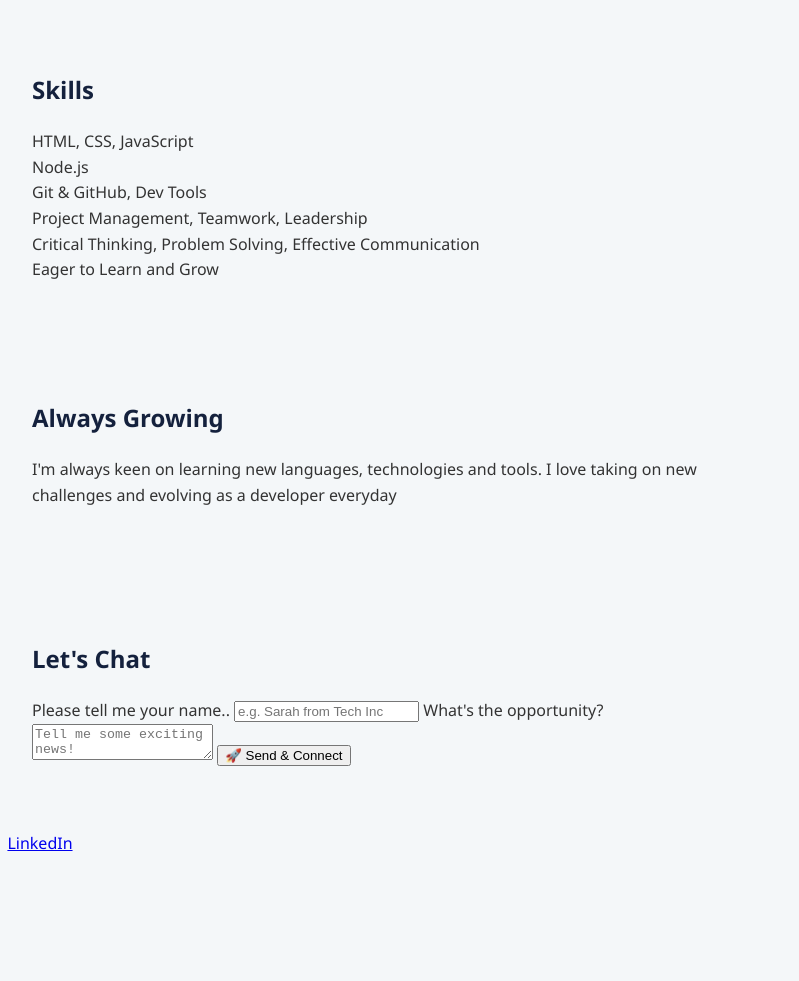
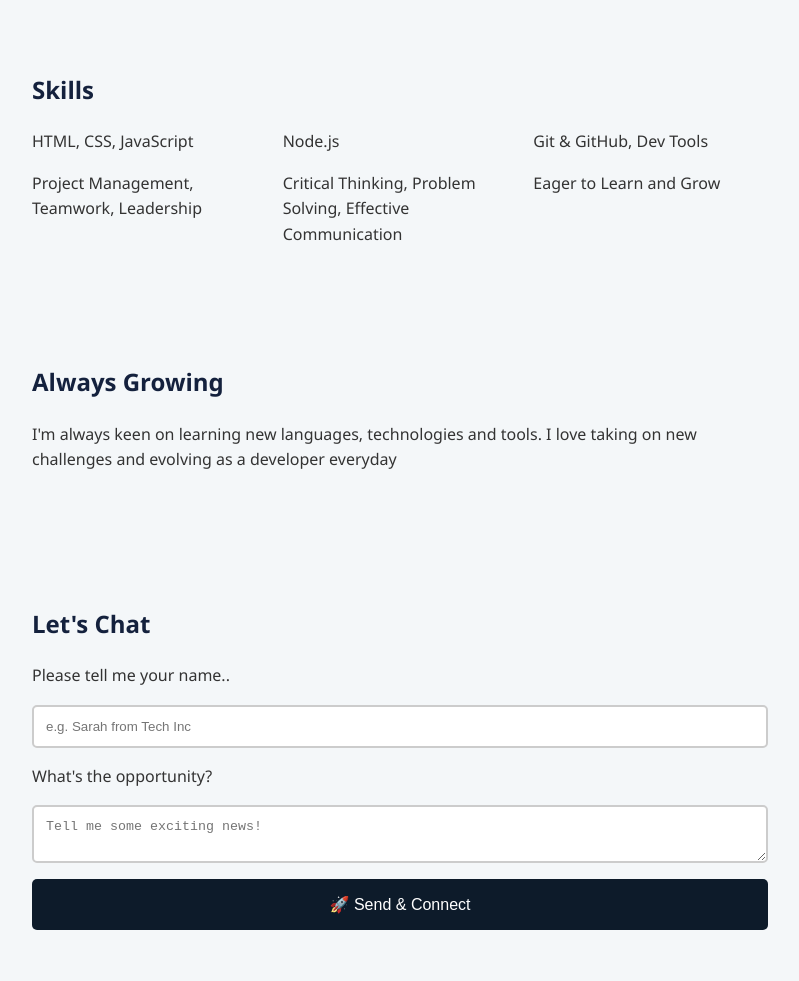
Before and after one commit to ShaunK79/ThisDevIsOpen, a plain HTML site: page public/index.html in a window 1280 px wide. Shown: the part 519-1500 px from the top of the page, without its empty margins (240-1039 px from the left). Before the commit the page ends 1392 px from the top, so only its background shows below. Drawn offline with Linux system fonts and the light colour scheme; files that its build step writes are made by us from their sources; files whose address does not match are found by name.

Commit message:
skills-grid, form input and textarea, form button styled

```diff
--- a/public/styles.css
+++ b/public/styles.css
@@ -56,3 +56,32 @@ h2 {
 .arrow {
     font-size: 2rem;
 }
+
+.skills-grid {
+    display: grid;
+    grid-template-columns: repeat(auto-fit, minmax(200px, 1fr));
+    gap: 1rem;
+    margin-top: 1rem;
+}
+
+form {
+    display: flex;
+    flex-direction: column;
+    gap: 1rem;
+}
+
+form input, form textarea {
+    padding: 0.75rem;
+    border: 2px solid #ccc;
+    border-radius: 5px;
+}
+
+form button {
+    background-color: #0d1b2a;
+    color: #fff;
+    padding: 1rem;
+    border: none;
+    border-radius: 5px;
+    font-size: 1rem;
+    cursor: pointer;
+}
```
